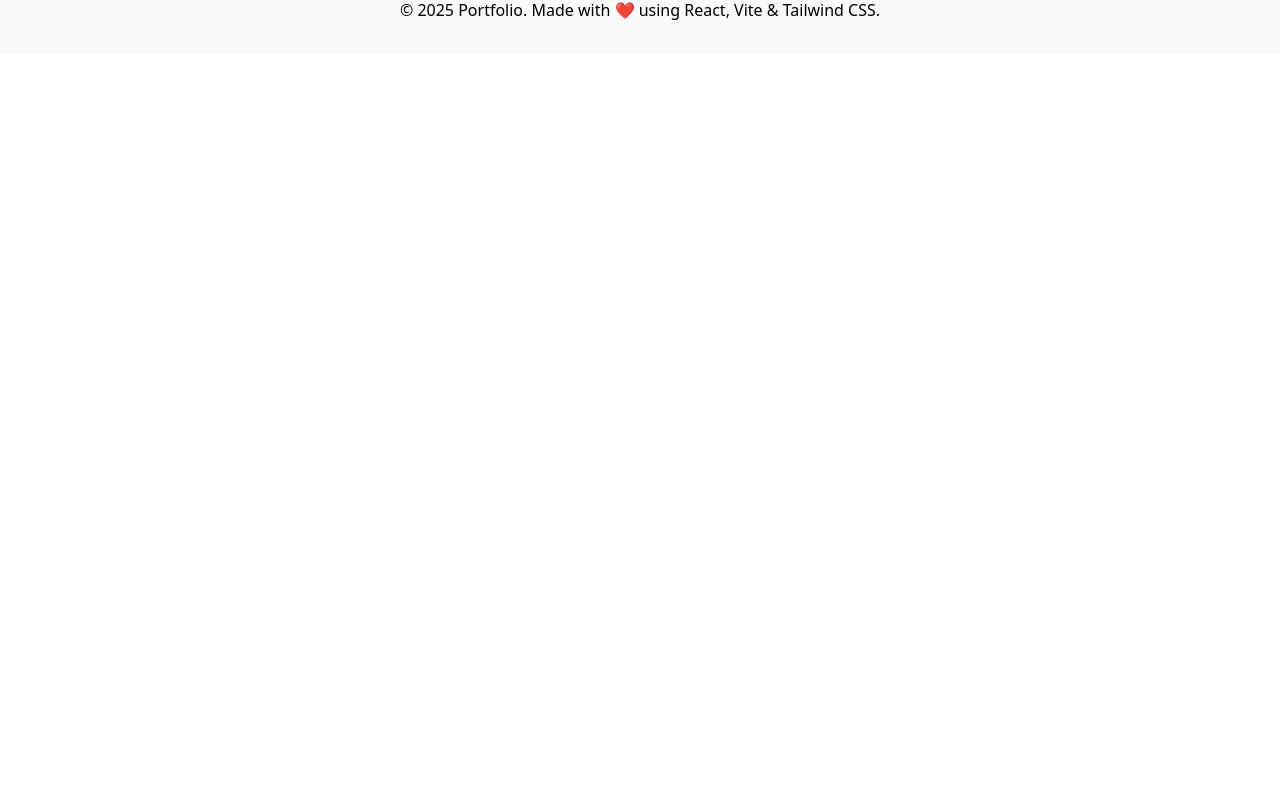
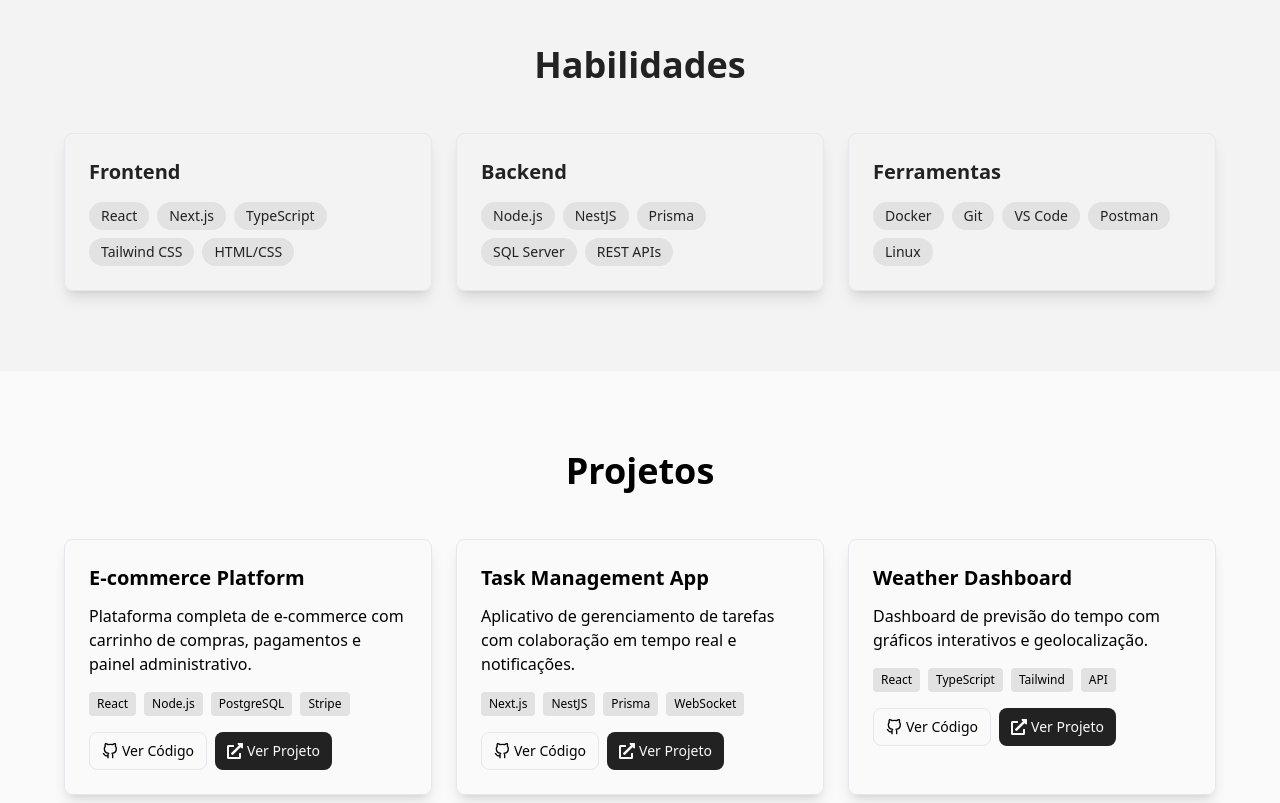
Before and after one commit to LuanRibeiroGit/PortifolioV2, a React (Vite) app: page / in a window 1280 px wide. Shown: the part 1237-2040 px from the top of the page. Before the commit the page ends 1291 px from the top, so only its background shows below. Built offline with nearby package versions, Linux system fonts and the light colour scheme.

Commit message:
Skills/Projects

```diff
--- a/src/App.jsx
+++ b/src/App.jsx
@@ -6,6 +6,8 @@ import { Header } from './components/layout/Header'
 import { Hero } from './components/sections/Hero'
 import { Footer } from './components/layout/Footer'
 import { About } from './components/sections/About'
+import { Skills } from './components/sections/Skills'
+import { Projects } from './components/sections/Projects'
 
 
 
@@ -18,6 +20,8 @@ function App() {
         <Header />
         <Hero/>
         <About/>
+        <Skills/>
+        <Projects/>
         <Footer />
       </LanguageProvider>
     </ThemeProvider>
--- /dev/null
+++ b/src/components/sections/Projects.jsx
@@ -0,0 +1,90 @@
+import { useLanguage } from '../../contexts/LanguageContext'
+import { useTheme } from '../../contexts/ThemeContext'
+import { FiGithub } from "react-icons/fi";
+import { FaExternalLinkAlt } from "react-icons/fa";
+import { motion } from 'framer-motion'
+
+const projectsData = [
+    {
+        title: 'E-commerce Platform',
+        description: {
+        pt: 'Plataforma completa de e-commerce com carrinho de compras, pagamentos e painel administrativo.',
+        en: 'Complete e-commerce platform with shopping cart, payments, and admin dashboard.'
+        },
+        tech: ['React', 'Node.js', 'PostgreSQL', 'Stripe'],
+        github: '#',
+        demo: '#'
+    },
+    {
+        title: 'Task Management App',
+        description: {
+        pt: 'Aplicativo de gerenciamento de tarefas com colaboração em tempo real e notificações.',
+        en: 'Task management app with real-time collaboration and notifications.'
+        },
+        tech: ['Next.js', 'NestJS', 'Prisma', 'WebSocket'],
+        github: '#',
+        demo: '#'
+    },
+    {
+        title: 'Weather Dashboard',
+        description: {
+        pt: 'Dashboard de previsão do tempo com gráficos interativos e geolocalização.',
+        en: 'Weather forecast dashboard with interactive charts and geolocation.'
+        },
+        tech: ['React', 'TypeScript', 'Tailwind', 'API'],
+        github: '#',
+        demo: '#'
+    }
+]
+
+export function Projects() {
+    const { t, language } = useLanguage()
+    const { theme } = useTheme()
+
+    return (
+        <section className={`py-20 px-4 back-${theme}`}>
+        <div className="container mx-auto max-w-6xl">
+            <h2 className="text-4xl font-bold text-center mb-12">{t.projects.title}</h2>
+            <div className="grid md:grid-cols-2 lg:grid-cols-3 gap-6">
+            {projectsData.map((project, index) => (
+                <motion.div
+                    key={index}
+                    initial={{ opacity: 0, y: 20 }}
+                    whileInView={{ opacity: 1, y: 0 }}
+                    transition={{ duration: 0.5, delay: index * 0.1 }}
+                    viewport={{ once: true }}
+                    className={`bg-card border border-border rounded-lg overflow-hidden shadow-lg hover:shadow-xl transition-shadow container-${theme}`}
+                >
+                <div className="p-6">
+                    <h3 className="text-xl font-semibold mb-3 text-card-foreground">{project.title}</h3>
+                    <p className="text-muted-foreground mb-4">
+                    {project.description[language]}
+                    </p>
+                    <div className="flex flex-wrap gap-2 mb-4">
+                    {project.tech.map((tech, i) => (
+                        <span
+                        key={i}
+                        className={`px-2 py-1 bg-secondary text-secondary-foreground rounded text-xs box-skills-${theme}`}
+                        >
+                        {tech}
+                        </span>
+                    ))}
+                    </div>
+                    <div className="flex gap-2">
+                    <button className={`flex items-center border rounded-[8px] p-2 px-3 text-sm font-medium container-${theme}`} href={project.github} target="_blank" rel="noopener noreferrer">
+                        <FiGithub className="h-4 w-4 mr-1" />
+                        {t.projects.viewCode}
+                    </button>
+                    <button className={`flex items-center rounded-[8px] p-2 px-3 text-sm font-medium button-view-${theme}`} href={project.demo} target="_blank" rel="noopener noreferrer">
+                        <FaExternalLinkAlt className="h-4 w-4 mr-1" />
+                        {t.projects.viewProject}
+                    </button>
+                    </div>
+                </div>
+                </motion.div>
+            ))}
+            </div>
+        </div>
+        </section>
+    )
+}
--- /dev/null
+++ b/src/components/sections/Skills.jsx
@@ -0,0 +1,46 @@
+import { useLanguage } from '../../contexts/LanguageContext'
+import { useTheme } from '../../contexts/ThemeContext'
+import { motion } from 'framer-motion'
+
+const skillsData = {
+    frontend: ['React', 'Next.js', 'TypeScript', 'Tailwind CSS', 'HTML/CSS'],
+    backend: ['Node.js', 'NestJS', 'Prisma', 'SQL Server', 'REST APIs'],
+    tools: ['Docker', 'Git', 'VS Code', 'Postman', 'Linux']
+}
+
+export function Skills() {
+    const { t } = useLanguage()
+    const { theme } = useTheme()
+
+    const SkillCard = ({ title, skills }) => (
+        <motion.div
+            initial={{ opacity: 0, y: 20 }}
+            whileInView={{ opacity: 1, y: 0 }}
+            transition={{ duration: 0.5 }}
+            viewport={{ once: true }}
+            className={`bg-card border container-${theme} rounded-lg p-6 shadow-lg`}
+        >
+        <h3 className="text-xl font-semibold mb-4">{title}</h3>
+        <div className={`flex flex-wrap gap-2`}>
+            {skills.map((skill, index) => (
+            <span key={index} className={`px-3 py-1 rounded-full text-sm font-medium box-skills-${theme}`} >
+                {skill}
+            </span>
+            ))}
+        </div>
+        </motion.div>
+    )
+
+    return (
+        <section className={`py-20 px-4 container-skills-${theme}`}>
+            <div className={`container mx-auto max-w-6xl`}>
+                <h2 className="text-4xl font-bold text-center mb-12">{t.skills.title}</h2>
+                <div className="grid md:grid-cols-3 gap-6">
+                    <SkillCard title={t.skills.frontend} skills={skillsData.frontend} />
+                    <SkillCard title={t.skills.backend} skills={skillsData.backend} />
+                    <SkillCard title={t.skills.tools} skills={skillsData.tools} />
+                </div>
+            </div>
+        </section>
+    )
+}
--- a/src/index.css
+++ b/src/index.css
@@ -2,10 +2,11 @@
 @tailwind components;
 @tailwind utilities;
 
-
+body{
+  background-color: #0a0a0a
+}
 
 .back-dark {
-  background-color: #0a0a0a;
   color: #FAFAFA;
   border-color: #FFFFFF1A;
 }
@@ -35,6 +36,14 @@
   color: #FAFAFA;
   border-color: #FFFFFF1A;
 }
+.container-skills-dark{
+  background-color: #ffffff09;
+  color: #FAFAFA;
+}
+.box-skills-dark{
+  background-color: #FFFFFF1A;
+}
+
 
 
 .back-light {
@@ -62,3 +71,10 @@
 .button-view-light:hover{
     background-color: #363636;
 }
+.container-skills-light{
+  background-color: #fffffff3;
+  color: #222222;
+}
+.box-skills-light{
+  background-color: #e2e2e2;
+}
```
